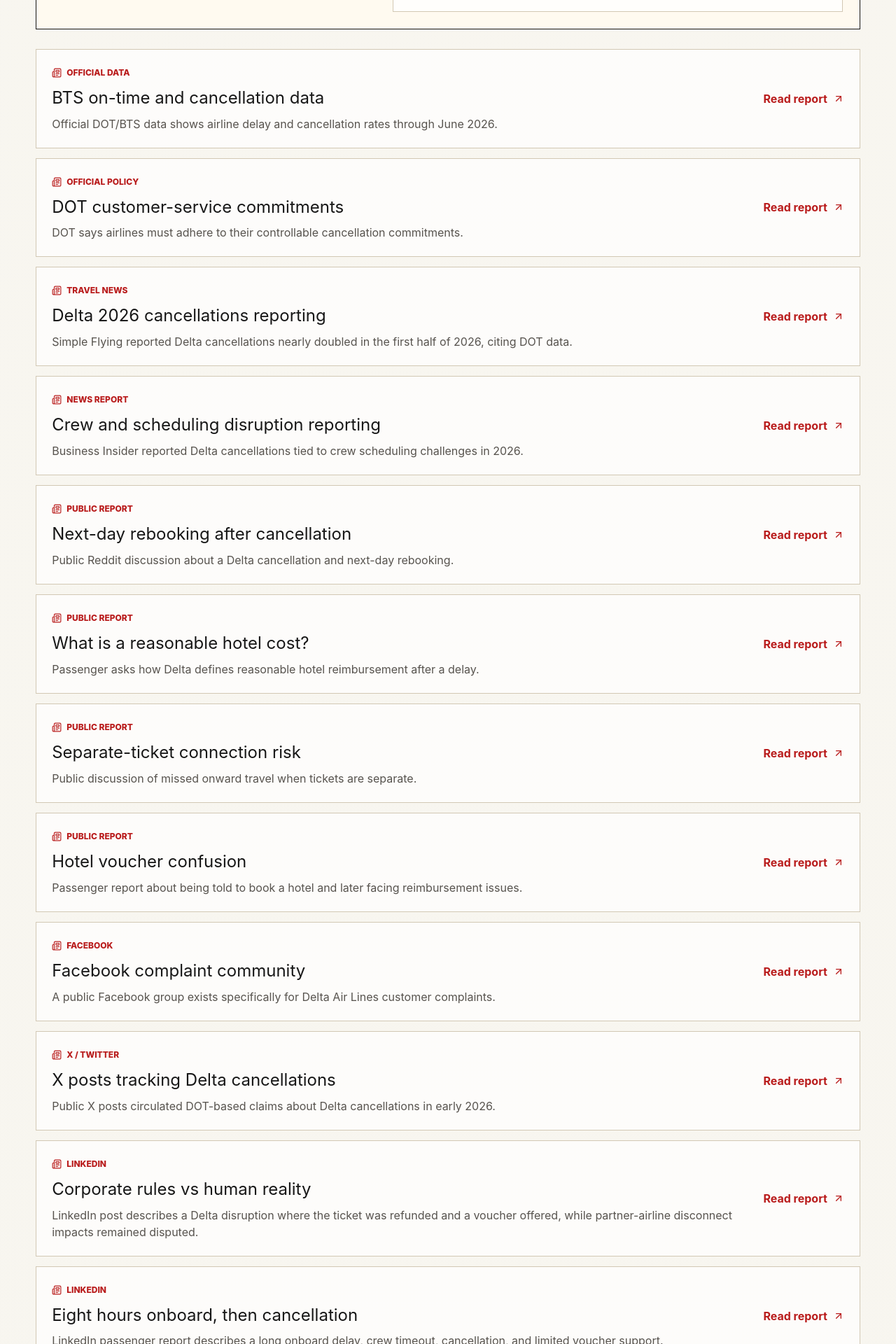
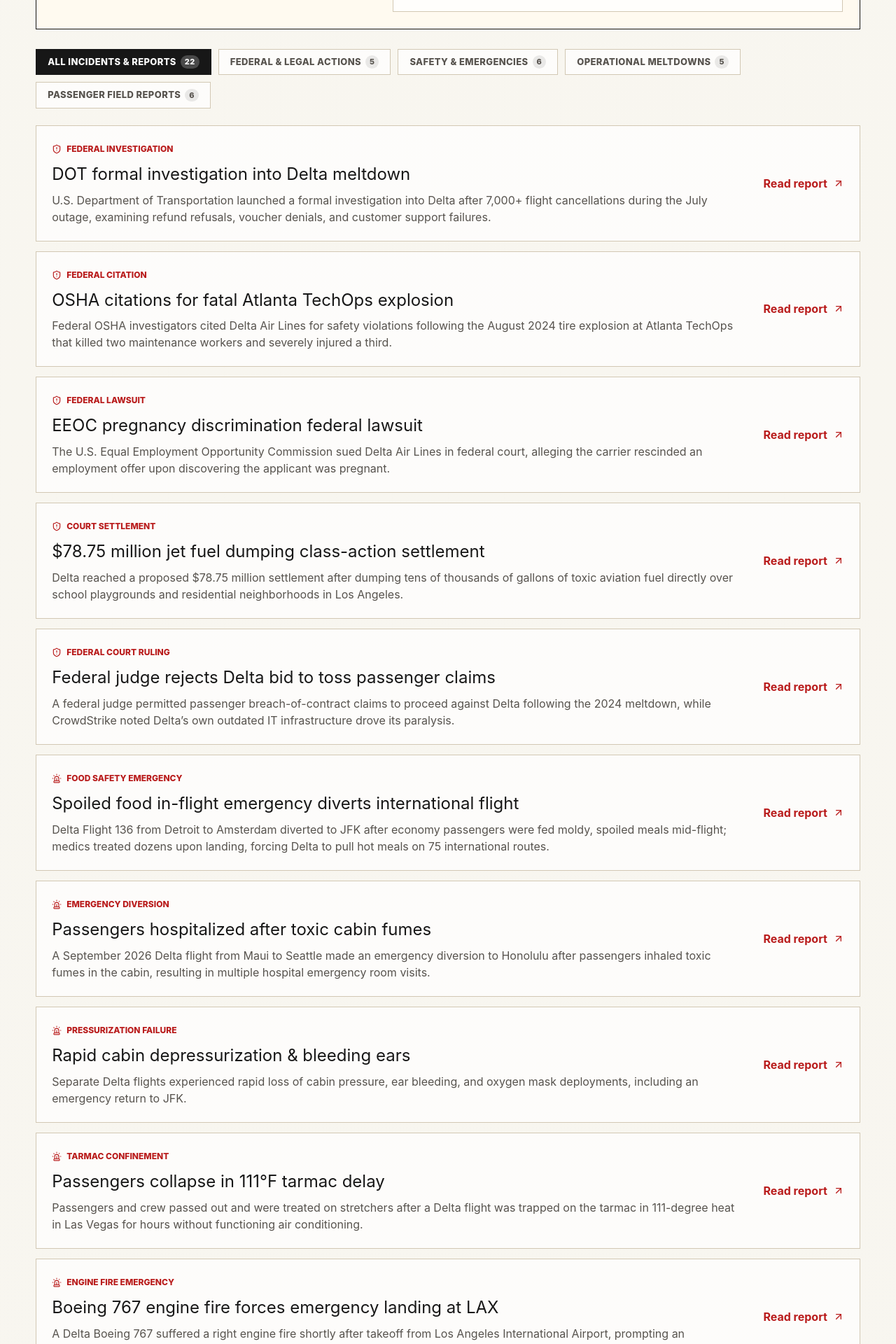
Before and after one commit to bitzuist12/donotflydelta-site, a React (Vite) app: page / in a window 1280 px wide. Shown: the part 4500-6420 px from the top of the page at 70% size. Built offline with nearby package versions, Linux system fonts and the light colour scheme.

Commit message:
Add 2025-2026 investigations, safety emergencies, and interactive category filters

```diff
--- a/src/App.css
+++ b/src/App.css
@@ -327,6 +327,55 @@
   color: #292524;
 }
 
+.filter-bar {
+  display: flex;
+  flex-wrap: wrap;
+  gap: 10px;
+  margin-bottom: 24px;
+}
+
+.filter-btn {
+  display: inline-flex;
+  align-items: center;
+  gap: 6px;
+  padding: 8px 16px;
+  border: 1px solid #d2c8b4;
+  background: rgba(255, 255, 255, 0.72);
+  color: #57534e;
+  font-family: inherit;
+  font-size: 13px;
+  font-weight: 800;
+  text-transform: uppercase;
+  letter-spacing: 0.03em;
+  cursor: pointer;
+  transition: all 0.15s ease;
+}
+
+.filter-btn:hover {
+  background: #fbf7ef;
+  border-color: #b91c1c;
+  color: #b91c1c;
+}
+
+.filter-btn.active {
+  background: #171717;
+  color: white;
+  border-color: #171717;
+}
+
+.filter-btn .count-badge {
+  display: inline-block;
+  padding: 1px 6px;
+  border-radius: 999px;
+  font-size: 11px;
+  background: rgba(0, 0, 0, 0.08);
+}
+
+.filter-btn.active .count-badge {
+  background: rgba(255, 255, 255, 0.22);
+  color: white;
+}
+
 .report-list {
   display: grid;
   gap: 14px;
--- a/src/App.tsx
+++ b/src/App.tsx
@@ -6,7 +6,6 @@
   Clock3,
   FileText,
   MessageCircle,
-  Newspaper,
   Plane,
   ShieldAlert,
   Siren,
@@ -52,84 +51,177 @@
   },
 ]
 
-const reports = [
+type ReportCategory = 'all' | 'legal' | 'safety' | 'operations' | 'passenger'
+
+interface ReportItem {
+  title: string
+  note: string
+  href: string
+  kind: string
+  category: 'legal' | 'safety' | 'operations' | 'passenger'
+}
+
+const reports: ReportItem[] = [
+  // Federal & Regulatory Investigations / Legal Actions
+  {
+    title: 'DOT formal investigation into Delta meltdown',
+    note: 'U.S. Department of Transportation launched a formal investigation into Delta after 7,000+ flight cancellations during the July outage, examining refund refusals, voucher denials, and customer support failures.',
+    href: 'https://www.transportation.gov/briefing-room/us-department-transportation-opens-investigation-delta-air-lines',
+    kind: 'Federal investigation',
+    category: 'legal',
+  },
+  {
+    title: 'OSHA citations for fatal Atlanta TechOps explosion',
+    note: 'Federal OSHA investigators cited Delta Air Lines for safety violations following the August 2024 tire explosion at Atlanta TechOps that killed two maintenance workers and severely injured a third.',
+    href: 'https://www.theguardian.com/us-news/article/2024/aug/27/delta-plane-tire-explosion-atlanta-airport',
+    kind: 'Federal citation',
+    category: 'legal',
+  },
+  {
+    title: 'EEOC pregnancy discrimination federal lawsuit',
+    note: 'The U.S. Equal Employment Opportunity Commission sued Delta Air Lines in federal court, alleging the carrier rescinded an employment offer upon discovering the applicant was pregnant.',
+    href: 'https://www.eeoc.gov/newsroom/eeoc-sues-delta-air-lines-pregnancy-discrimination',
+    kind: 'Federal lawsuit',
+    category: 'legal',
+  },
+  {
+    title: '$78.75 million jet fuel dumping class-action settlement',
+    note: 'Delta reached a proposed $78.75 million settlement after dumping tens of thousands of gallons of toxic aviation fuel directly over school playgrounds and residential neighborhoods in Los Angeles.',
+    href: 'https://www.latimes.com/california/story/2026-01-15/delta-fuel-dump-school-settlement',
+    kind: 'Court settlement',
+    category: 'legal',
+  },
+  {
+    title: 'Federal judge rejects Delta bid to toss passenger claims',
+    note: 'A federal judge permitted passenger breach-of-contract claims to proceed against Delta following the 2024 meltdown, while CrowdStrike noted Delta’s own outdated IT infrastructure drove its paralysis.',
+    href: 'https://www.courthousenews.com/delta-crowdstrike-flight-cancellations/',
+    kind: 'Federal court ruling',
+    category: 'legal',
+  },
+
+  // Safety & In-Flight Medical Emergencies
+  {
+    title: 'Spoiled food in-flight emergency diverts international flight',
+    note: 'Delta Flight 136 from Detroit to Amsterdam diverted to JFK after economy passengers were fed moldy, spoiled meals mid-flight; medics treated dozens upon landing, forcing Delta to pull hot meals on 75 international routes.',
+    href: 'https://www.washingtonpost.com/travel/2024/07/03/delta-flight-spoiled-food-diversion/',
+    kind: 'Food safety emergency',
+    category: 'safety',
+  },
+  {
+    title: 'Passengers hospitalized after toxic cabin fumes',
+    note: 'A September 2026 Delta flight from Maui to Seattle made an emergency diversion to Honolulu after passengers inhaled toxic fumes in the cabin, resulting in multiple hospital emergency room visits.',
+    href: 'https://www.aviation24.be/airlines/delta-air-lines/flight-diverts-to-honolulu-after-fumes-in-cabin-injure-passengers/',
+    kind: 'Emergency diversion',
+    category: 'safety',
+  },
+  {
+    title: 'Rapid cabin depressurization & bleeding ears',
+    note: 'Separate Delta flights experienced rapid loss of cabin pressure, ear bleeding, and oxygen mask deployments, including an emergency return to JFK.',
+    href: 'https://www.cbsnews.com/news/delta-flight-cabin-pressure-passengers-bleeding-ears/',
+    kind: 'Pressurization failure',
+    category: 'safety',
+  },
+  {
+    title: 'Passengers collapse in 111°F tarmac delay',
+    note: 'Passengers and crew passed out and were treated on stretchers after a Delta flight was trapped on the tarmac in 111-degree heat in Las Vegas for hours without functioning air conditioning.',
+    href: 'https://www.nbcnews.com/news/us-news/delta-passengers-treated-heat-injuries-plane-las-vegas-tarmac-delays-rcna94902',
+    kind: 'Tarmac confinement',
+    category: 'safety',
+  },
+  {
+    title: 'Boeing 767 engine fire forces emergency landing at LAX',
+    note: 'A Delta Boeing 767 suffered a right engine fire shortly after takeoff from Los Angeles International Airport, prompting an emergency air return and FAA investigation.',
+    href: 'https://www.cbsnews.com/losangeles/news/delta-flight-engine-fire-lax/',
+    kind: 'Engine fire emergency',
+    category: 'safety',
+  },
+  {
+    title: 'Passenger lawsuits over severe turbulence hospitalizations',
+    note: 'A Delta flight from Salt Lake City to Amsterdam encountered severe turbulence that hospitalized 25 people over Wyoming, leading to passenger lawsuits alleging airline negligence.',
+    href: 'https://apnews.com/article/delta-turbulence-amsterdam-injuries-lawsuit-e4b2d9e9',
+    kind: 'Negligence lawsuit',
+    category: 'safety',
+  },
+
+  // Operational Chaos & Cancellations
+  {
+    title: 'H1 2026 domestic cancellations nearly doubled',
+    note: 'DOT data shows Delta domestic cancellations climbed to 2.35% (over 19,150 flights), jumping 116% year-over-year as mainline operational reliability deteriorated.',
+    href: 'https://simpleflying.com/delta-air-lines-cancels-nearly-twice-many-flights-2025/',
+    kind: 'DOT data analysis',
+    category: 'operations',
+  },
+  {
+    title: 'May 2026 crew scheduling meltdown',
+    note: 'Delta canceled close to 400 flights across a single weekend, stranding thousands at Atlanta and LAX hubs due to internal crew scheduling bottlenecks.',
+    href: 'https://www.businessinsider.com/delta-canceling-flights-crew-scheduling-challenges-2026-5',
+    kind: 'Scheduling collapse',
+    category: 'operations',
+  },
+  {
+    title: 'July reliability collapse: 4,626 flights canceled',
+    note: 'View from the Wing reported Delta canceled 4,626 flights in July alone—nearly triple Southwest Airlines.',
+    href: 'https://viewfromthewing.com/new-data-shows-deltas-reliability-fell-apart-in-july-4626-flights-canceled-nearly-3x-southwest/',
+    kind: 'Operations data',
+    category: 'operations',
+  },
   {
     title: 'BTS on-time and cancellation data',
-    note: 'Official DOT/BTS data shows airline delay and cancellation rates through June 2026.',
+    note: 'Official DOT/BTS data tracks domestic delay and cancellation rates through 2026.',
     href: 'https://www.transtats.bts.gov/ontime/',
     kind: 'Official data',
+    category: 'operations',
   },
   {
     title: 'DOT customer-service commitments',
-    note: 'DOT says airlines must adhere to their controllable cancellation commitments.',
+    note: 'DOT requires airlines to adhere to published commitments for controllable cancellations and delays.',
     href: 'https://www.transportation.gov/airconsumer/airline-customer-service-dashboard',
     kind: 'Official policy',
+    category: 'operations',
   },
-  {
-    title: 'Delta 2026 cancellations reporting',
-    note: 'Simple Flying reported Delta cancellations nearly doubled in the first half of 2026, citing DOT data.',
-    href: 'https://simpleflying.com/delta-air-lines-cancels-nearly-twice-many-flights-2025/',
-    kind: 'Travel news',
-  },
-  {
-    title: 'Crew and scheduling disruption reporting',
-    note: 'Business Insider reported Delta cancellations tied to crew scheduling challenges in 2026.',
-    href: 'https://www.businessinsider.com/delta-canceling-flights-crew-scheduling-challenges-2026-5',
-    kind: 'News report',
-  },
+
+  // Public Passenger Reports & Fine-Print Traps
   {
     title: 'Next-day rebooking after cancellation',
-    note: 'Public Reddit discussion about a Delta cancellation and next-day rebooking.',
+    note: 'Public Reddit discussion about Delta canceling a flight within its operational control and rescheduling it a day later without protecting onward travel.',
     href: 'https://www.reddit.com/r/delta/comments/14axttt/delta_cancelled_my_flight_and_rescheduled_it_a/',
     kind: 'Public report',
-  },
-  {
-    title: 'What is a reasonable hotel cost?',
-    note: 'Passenger asks how Delta defines reasonable hotel reimbursement after a delay.',
-    href: 'https://www.reddit.com/r/delta/comments/1ea1gm9/delta_delay_hotel_reimbursement_what_is_a/',
-    kind: 'Public report',
-  },
-  {
-    title: 'Separate-ticket connection risk',
-    note: 'Public discussion of missed onward travel when tickets are separate.',
-    href: 'https://www.reddit.com/r/delta/comments/1qczsha/flight_got_delayed_over_4h_and_i_missed_my/',
-    kind: 'Public report',
-  },
-  {
-    title: 'Hotel voucher confusion',
-    note: 'Passenger report about being told to book a hotel and later facing reimbursement issues.',
-    href: 'https://www.reddit.com/r/delta/comments/1mfchvw/told_by_delta_to_book_hotel_due_to_cancelled/',
-    kind: 'Public report',
-  },
-  {
-    title: 'Facebook complaint community',
-    note: 'A public Facebook group exists specifically for Delta Air Lines customer complaints.',
-    href: 'https://www.facebook.com/groups/715221316650289/',
-    kind: 'Facebook',
-  },
-  {
-    title: 'X posts tracking Delta cancellations',
-    note: 'Public X posts circulated DOT-based claims about Delta cancellations in early 2026.',
-    href: 'https://x.com/AirlineHub1/status/2087648992125448559',
-    kind: 'X / Twitter',
+    category: 'passenger',
   },
   {
     title: 'Corporate rules vs human reality',
-    note: 'LinkedIn post describes a Delta disruption where the ticket was refunded and a voucher offered, while partner-airline disconnect impacts remained disputed.',
+    note: 'LinkedIn executive report describes a Delta disruption where the ticket was refunded and a voucher offered, while partner-airline disconnect impacts were denied.',
     href: 'https://www.linkedin.com/posts/horn-jason_when-corporate-rules-ignore-human-reality-activity-7495534260502618112-oTzX',
-    kind: 'LinkedIn',
+    kind: 'LinkedIn report',
+    category: 'passenger',
   },
   {
-    title: 'Eight hours onboard, then cancellation',
-    note: 'LinkedIn passenger report describes a long onboard delay, crew timeout, cancellation, and limited voucher support.',
+    title: 'Eight hours onboard before midnight cancellation',
+    note: 'Passenger report describes waiting 8 hours on a grounded aircraft with zero food before being canceled after crew timeouts, receiving inadequate assistance.',
     href: 'https://www.linkedin.com/posts/yuvalgolan1_8-hours-onboard-no-food-no-updates-activity-7406701841633247232-cjui',
-    kind: 'LinkedIn',
+    kind: 'LinkedIn report',
+    category: 'passenger',
   },
   {
-    title: 'Delta says vouchers can exist',
-    note: 'Delta CEO public post after the 2024 disruption referenced meal vouchers, hotel accommodations, and transportation where available.',
-    href: 'https://www.linkedin.com/posts/edbastian_like-many-companies-worldwide-delta-air-activity-7220856278506422272-Nc3m',
-    kind: 'Delta statement',
+    title: 'Hotel voucher confusion & reimbursement denials',
+    note: 'Passenger told at the gate to book their own hotel due to cancellation, and later denied reimbursement by customer care.',
+    href: 'https://www.reddit.com/r/delta/comments/1mfchvw/told_by_delta_to_book_hotel_due_to_cancelled/',
+    kind: 'Public report',
+    category: 'passenger',
+  },
+  {
+    title: 'Separate-ticket connection abandonment',
+    note: 'Public discussion of passengers missing separate international flights after domestic Delta delays and being told Delta has zero liability.',
+    href: 'https://www.reddit.com/r/delta/comments/1qczsha/flight_got_delayed_over_4h_and_i_missed_my/',
+    kind: 'Public report',
+    category: 'passenger',
+  },
+  {
+    title: 'Facebook customer complaint community',
+    note: 'Active public Facebook group tracking daily passenger grievances, baggage losses, and cancellation disputes.',
+    href: 'https://www.facebook.com/groups/715221316650289/',
+    kind: 'Facebook group',
+    category: 'passenger',
   },
 ]
 
@@ -191,8 +283,22 @@
   )
 }
 
+const categories: { key: ReportCategory; label: string }[] = [
+  { key: 'all', label: 'All Incidents & Reports' },
+  { key: 'legal', label: 'Federal & Legal Actions' },
+  { key: 'safety', label: 'Safety & Emergencies' },
+  { key: 'operations', label: 'Operational Meltdowns' },
+  { key: 'passenger', label: 'Passenger Field Reports' },
+]
+
 function App() {
   const [submitted, setSubmitted] = useState(false)
+  const [selectedCategory, setSelectedCategory] = useState<ReportCategory>('all')
+
+  const filteredReports =
+    selectedCategory === 'all'
+      ? reports
+      : reports.filter((r) => r.category === selectedCategory)
 
   function handleStorySubmit(event: React.FormEvent<HTMLFormElement>) {
     event.preventDefault()
@@ -396,12 +502,35 @@
             ))}
           </div>
         </div>
+        <div className="filter-bar" role="tablist" aria-label="Incident category filters">
+          {categories.map((cat) => {
+            const count =
+              cat.key === 'all'
+                ? reports.length
+                : reports.filter((r) => r.category === cat.key).length
+            return (
+              <button
+                key={cat.key}
+                type="button"
+                className={selectedCategory === cat.key ? 'filter-btn active' : 'filter-btn'}
+                onClick={() => setSelectedCategory(cat.key)}
+              >
+                <span>{cat.label}</span>
+                <span className="count-badge">{count}</span>
+              </button>
+            )
+          })}
+        </div>
+
         <div className="report-list">
-          {reports.map((report) => (
+          {filteredReports.map((report) => (
             <article className="report-card" key={report.href}>
               <div>
                 <span className="report-kind">
-                  <Newspaper aria-hidden="true" />
+                  {report.category === 'legal' && <ShieldAlert aria-hidden="true" />}
+                  {report.category === 'safety' && <Siren aria-hidden="true" />}
+                  {report.category === 'operations' && <Plane aria-hidden="true" />}
+                  {report.category === 'passenger' && <MessageCircle aria-hidden="true" />}
                   {report.kind}
                 </span>
                 <h3>{report.title}</h3>
```
